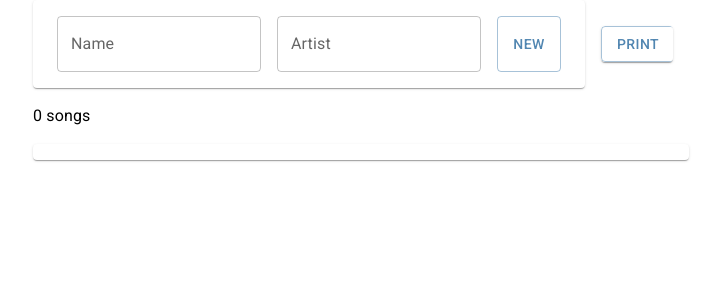
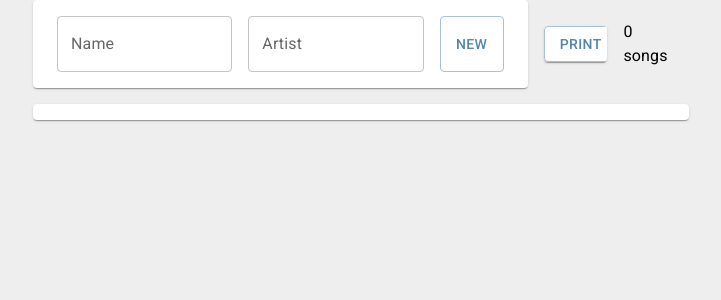
Before and after one commit to dillondrenzek/top-100-songs, a React (Create React App) app: page / in a window 1280 px wide. Shown: the top 300 px of the page, without its empty margins (287-1008 px from the left). Built offline with nearby package versions, Linux system fonts and the light colour scheme.

Commit message:
switch up layout

```diff
--- a/src/app.tsx
+++ b/src/app.tsx
@@ -15,7 +15,7 @@
   return (
     <AppThemeProvider>
       <Stack
-        sx={{ width: "100%", background: "error.main" }}
+        sx={{ width: "100%", background: "#eee" }}
         direction="column"
         alignItems="center"
       >
--- a/src/app/song-list.tsx
+++ b/src/app/song-list.tsx
@@ -46,10 +46,8 @@
             Print
           </Button>
         </Card>
+        <Typography>{songs.length} songs</Typography>
       </Stack>
-      <Box>
-        <Typography>{songs.length} songs</Typography>
-      </Box>
       <Card sx={{ width: "100%", px: 1, py: 1 }}>
         {songs.length ? (
           <List>
```
